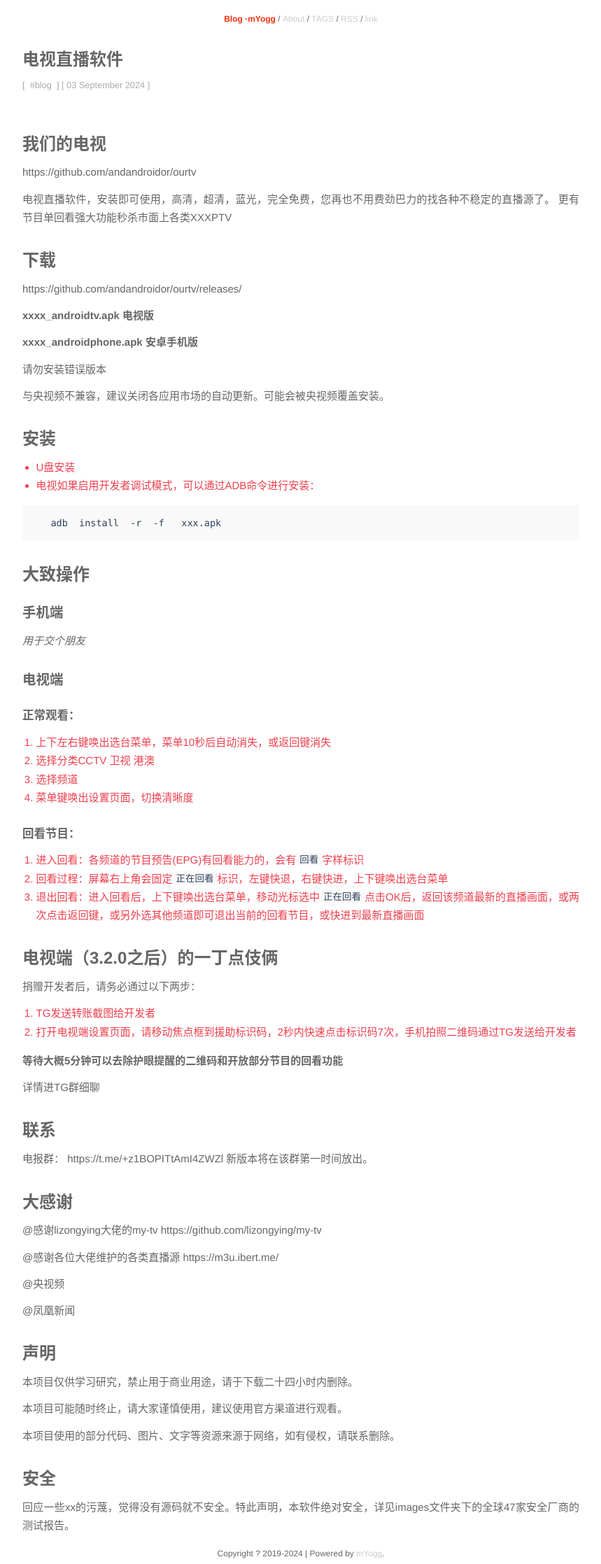
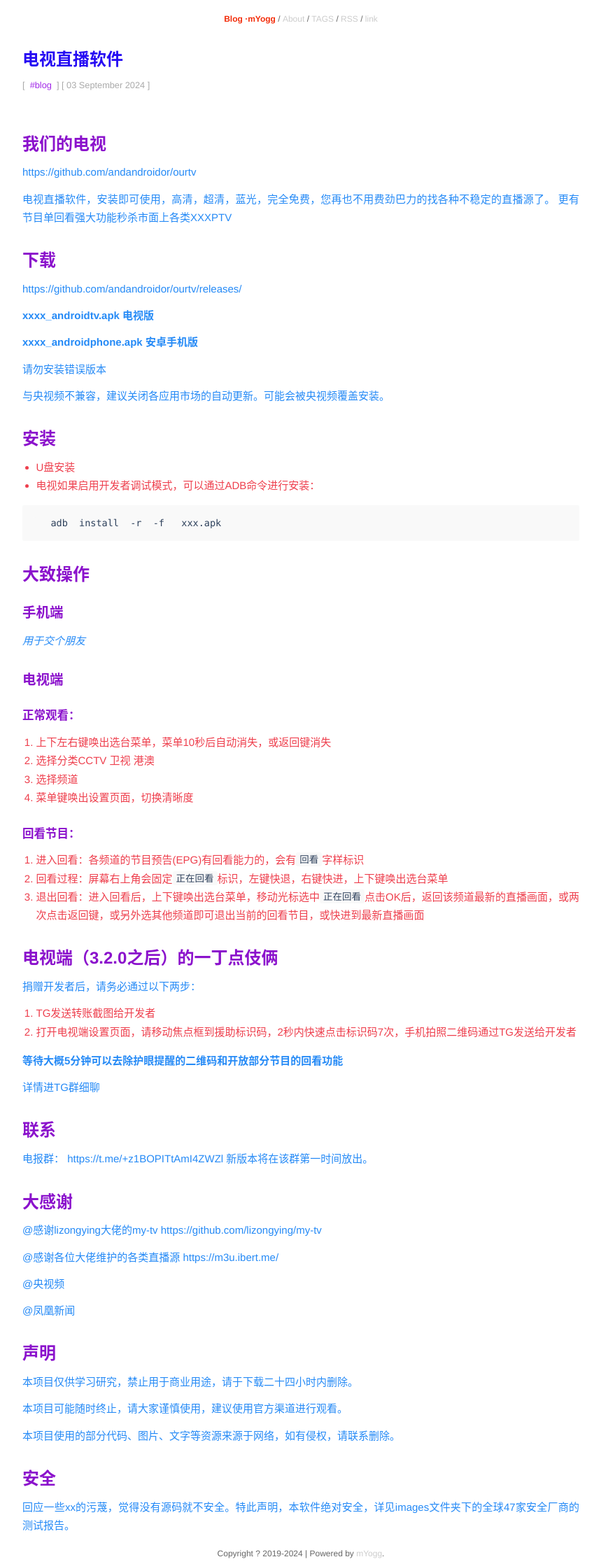
Before and after one commit to myogg/nnnn, a Jekyll site: the page built from _posts/2024-09-03-Chapter 66.md, in a window 1280 px wide. Shown: the whole page at 70% size, without its empty margins (210-1069 px from the left). Built offline with Jekyll 4.4.1, drawn with Linux system fonts in a browser that asks for light colours; nearby versions of some CDN libraries.

Commit message:
Update style.css

```diff
--- a/static/css/style.css
+++ b/static/css/style.css
@@ -174,7 +174,7 @@ div#home {
 }
 
 .posts a {
-    color: #666;
+    color: #65E51B;
 }
 
 .posts a:hover {
@@ -190,7 +190,7 @@ div#home {
 }
 
 #page_title {
-  color: #666;
+  color: #260BF3;
   /* border-bottom: 1px solid #ddd; */
   /* margin: 1em 0 2em 0; */
   padding-bottom: 0.5em;
@@ -209,7 +209,7 @@ div#home {
 }
 
 #page_meta a {
-  color: #aaa;
+  color: #A22AE8;
 }
 
 .page_meta_tags {
@@ -225,16 +225,16 @@ div#home {
 }
 
 .post p {
-  color: #666;
+  color: #258AF6;
   word-break: break-all;
 }
 
 .post a:hover {
-  border-bottom: 1px dashed #999;
+  border-bottom: 1px dashed #CC6212;
 }
 
 .post h1, .post h2, .post h3, .post h4, .post h5, .post h6 {
-  color: #666;
+  color: #8B12CC;
   /* font-weight: 300; */
 }
 
```
